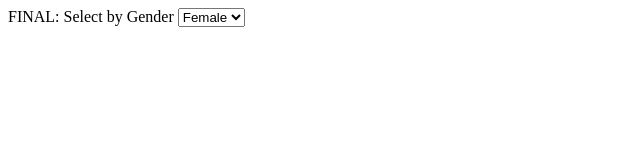
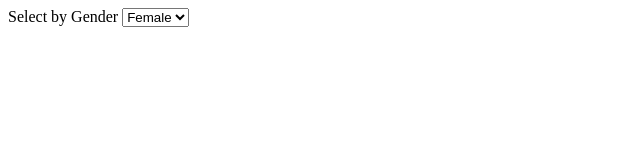
Before and after one commit to nataliecly/comp1537-setE, a website: page final/public/index.html in a window 1280 px wide. Shown: the whole page, without its empty margins (0-640 px from the left). Drawn offline with nearby package versions, Linux system fonts and the light colour scheme.

Commit message:
update label name

```diff
--- a/final/public/index.html
+++ b/final/public/index.html
@@ -12,7 +12,7 @@
 </head>
 
 <body>
-    <label for="genderMenu"> FINAL: Select by Gender</label>
+    <label for="genderMenu"> Select by Gender</label>
     <select name="" id="genderMenu">
         <option value="f"> Female </option>
         <option value="m"> Male </option>
```
